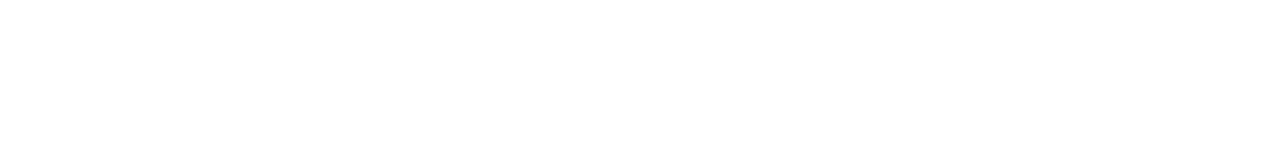
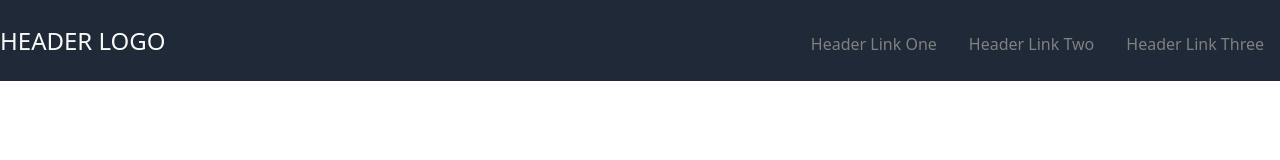
Before and after one commit to Bcouch2/landing-page, a plain HTML site: page index.html in a window 1280 px wide. Drawn offline with Linux system fonts and the light colour scheme.

Commit message:
Header contents

```diff
--- a/index.html
+++ b/index.html
@@ -4,9 +4,42 @@
     <meta charset="UTF-8">
     <meta http-equiv="X-UA-Compatible" content="IE=edge">
     <meta name="viewport" content="width=device-width, initial-scale=1.0">
-    <title>Document</title>
+    <title>Landing Page</title>
+    <link rel="stylesheet" href="styles.css">
 </head>
 <body>
+    <div class = "header">
+        HEADER LOGO
+        <ul>
+            <li><a href = "#">Header Link One</a></li>
+            <li><a href = "#">Header Link Two</a></li>
+            <li><a href = "#">Header Link Three</a></li>
+        </ul>
+    </div>
+    <div class ="hero">
+
+    </div>
+
+    <div class = "content">
+
+
+        <ul>
+
+
+
+
+        </ul>
+
+
+
+    </div>
+
+
+
+
+    <div class = "footer">
+
+    </div>
 
 </body>
 </html>
--- a/styles.css
+++ b/styles.css
@@ -0,0 +1,27 @@
+body{
+    font-family: system-ui, -apple-system, BlinkMacSystemFont, 'Segoe UI', Roboto, Oxygen, Ubuntu, Cantarell, 'Open Sans', 'Helvetica Neue', sans-serif;
+    margin: 0;
+}
+.header{
+    font-size: 24px;
+    color: #f9faf8;
+    background-color: #1f2937;
+
+    display: flex;
+    align-items: center;
+    justify-content: space-between;
+
+}
+
+ul{
+    list-style: none;
+    display: flex;
+}
+li{
+    margin: 0 16px;
+}
+a{
+    font-size: 16px;
+    color:gray;
+    text-decoration: none;
+}
```
